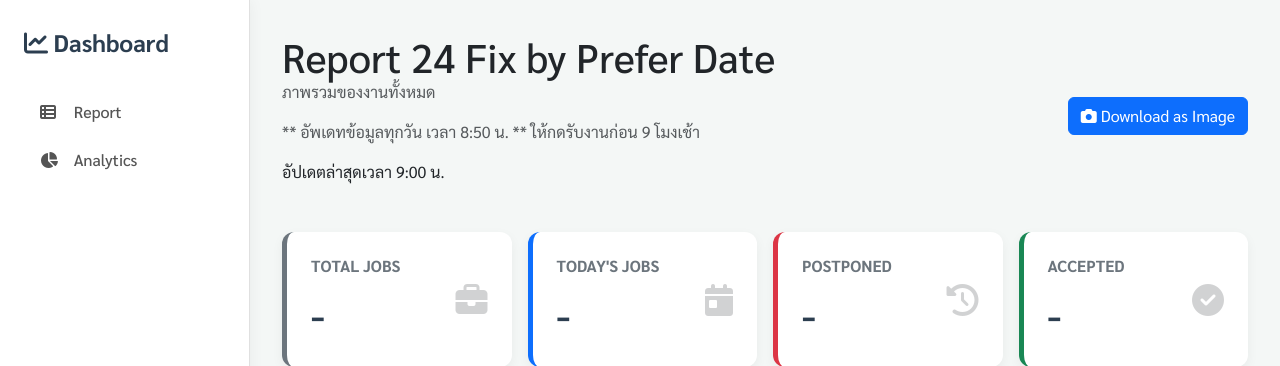
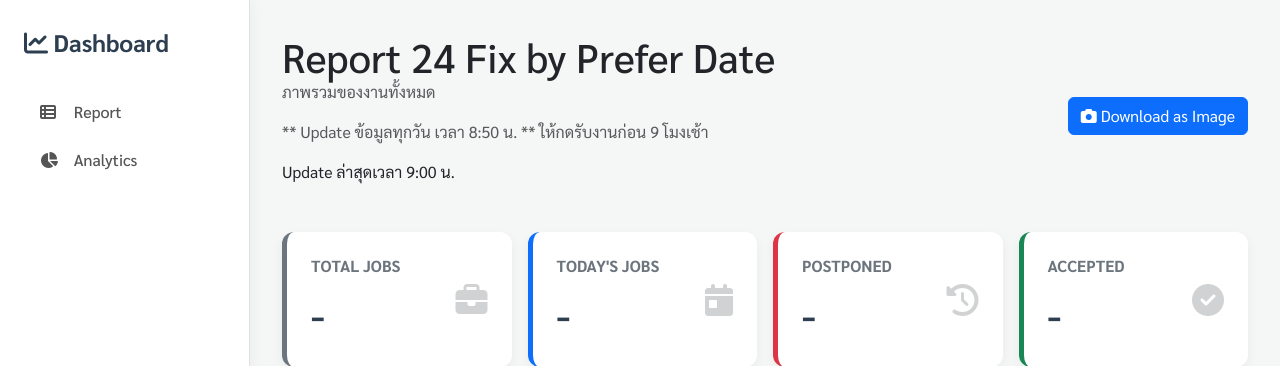
Before and after one commit to John011141/my-dashboard-app, a Flask app: template templates/index.html in a window 1280 px wide. Shown: the top 366 px of the page. Run offline with Flask 3, Linux system fonts and the light colour scheme; the template is opened without the code that fills it, so the values that code supplies are empty; some libraries are stand-ins or nearby versions.

Commit message:
Update index.html

```diff
--- a/templates/index.html
+++ b/templates/index.html
@@ -147,8 +147,8 @@
                 <div>
                     <h1 class="mb-0">Report 24 Fix by Prefer Date</h1>
                     <p class="text-muted">ภาพรวมของงานทั้งหมด</p>
-                    <p class="text-muted">** อัพเดทข้อมูลทุกวัน เวลา 8:50 น. ** ให้กดรับงานก่อน 9 โมงเช้า</p>
-                    <p class="last-updated-info">อัปเดตล่าสุดเวลา 9:00 น.</p>
+                    <p class="text-muted">** Update ข้อมูลทุกวัน เวลา 8:50 น. ** ให้กดรับงานก่อน 9 โมงเช้า</p>
+                    <p class="last-updated-info">Update ล่าสุดเวลา 9:00 น.</p>
                 </div>
                 <div>
                     <button class="btn btn-primary" id="download-report-btn">
```
